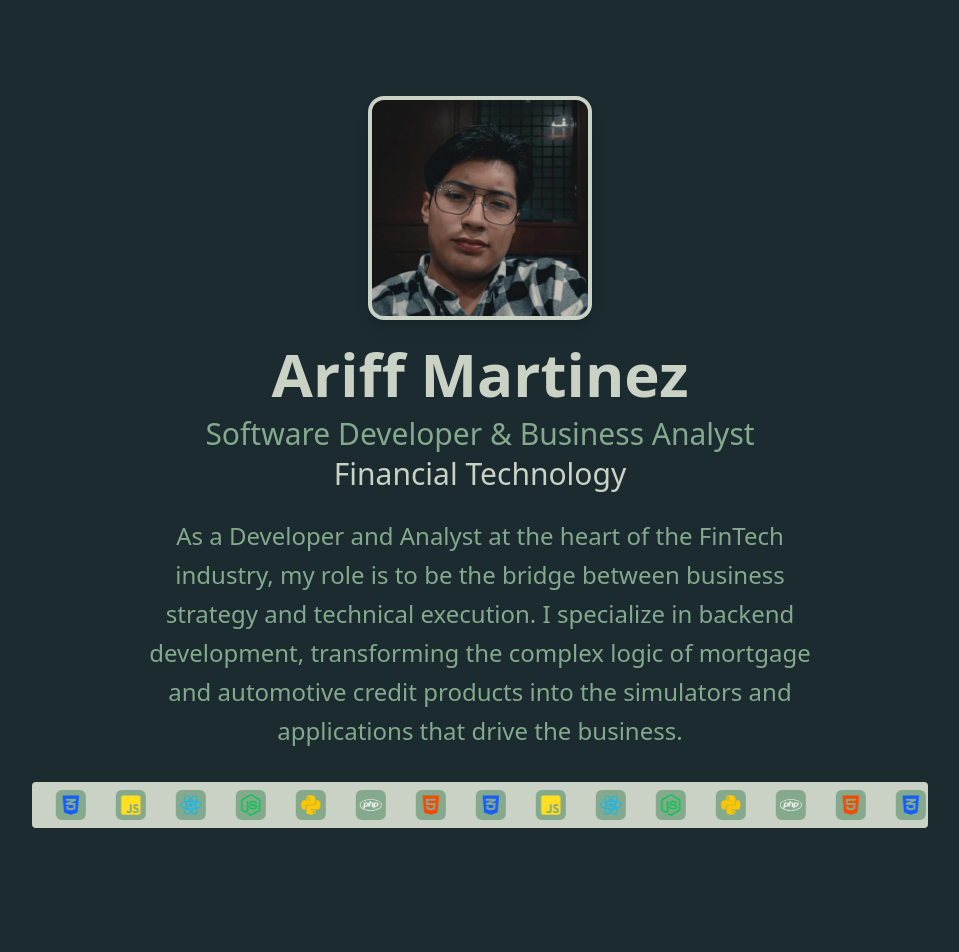
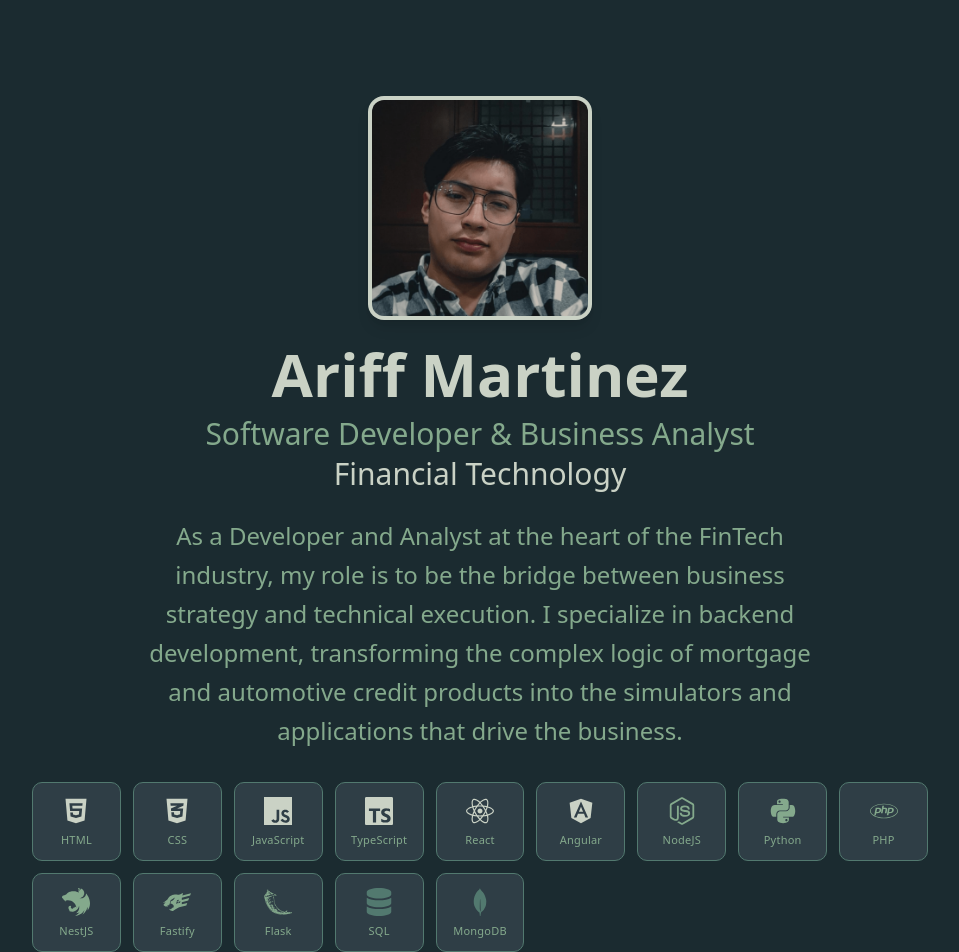
Before and after one commit to Ariff-dev/Portfolio, a React (Vite) app: page / in a window 1280 px wide. Shown: the top 952 px of the page, without its empty margins (160-1119 px from the left). Built offline with nearby package versions, Linux system fonts and the light colour scheme.

Commit message:
refac(ui): TechCarrousel Colors, Grid and Interfaces

```diff
--- a/package.json
+++ b/package.json
@@ -12,6 +12,7 @@
   "dependencies": {
     "@tailwindcss/vite": "^4.1.14",
     "lucide": "^1.3.0",
+    "lucide-react": "^1.3.0",
     "react": "^19.1.1",
     "react-dom": "^19.1.1",
     "react-icons": "^5.5.0",
--- a/src/components/landing/hero/TechCarrousel.tsx
+++ b/src/components/landing/hero/TechCarrousel.tsx
@@ -1,37 +1,157 @@
 import {
-  FaReact,
+  FaHtml5,
+  FaCss3Alt,
   FaNodeJs,
   FaPython,
   FaPhp,
-  FaHtml5,
-  FaCss3Alt,
-  FaJsSquare,
+  FaReact,
+  FaAngular,
+  FaDatabase,
 } from "react-icons/fa";
+import {
+  SiJavascript,
+  SiTypescript,
+  SiNestjs,
+  SiFastify,
+  SiFlask,
+  SiMongodb,
+} from "react-icons/si";
+import type { TechCategory, Tech } from "../interfaces";
 
-const technologies = [
-  { name: "React", icon: <FaReact className="text-sky-400 bg-(--secondary) p-1 rounded-md" size={30} /> },
-  { name: "Node.js", icon: <FaNodeJs className="text-green-500  bg-(--secondary) p-1 rounded-md" size={30} /> },
-  { name: "Python", icon: <FaPython className="text-yellow-400  bg-(--secondary) p-1 rounded-md" size={30} /> },
-  { name: "Java", icon: <FaPhp className="text-white  bg-(--secondary) p-1 rounded-md" size={30} /> },
-  { name: "HTML5", icon: <FaHtml5 className="text-orange-600  bg-(--secondary) p-1 rounded-md" size={30} /> },
-  { name: "CSS3", icon: <FaCss3Alt className="text-blue-600  bg-(--secondary) p-1 rounded-md" size={30} /> },
-  { name: "JavaScript", icon: <FaJsSquare className="text-yellow-300  bg-(--secondary) p-1 rounded-md" size={30} /> },
+const ICON_SIZE = 28;
+
+const COLOR: Record<TechCategory, string> = {
+  frontend: "var(--primary)",
+  backend: "var(--secondary)",
+  database: "var(--complementary)",
+};
+
+const technologies: Tech[] = [
+  {
+    name: "HTML",
+    icon: <FaHtml5 size={ICON_SIZE} color={COLOR.frontend} />,
+    category: "frontend",
+  },
+  {
+    name: "CSS",
+    icon: <FaCss3Alt size={ICON_SIZE} color={COLOR.frontend} />,
+    category: "frontend",
+  },
+  {
+    name: "JavaScript",
+    icon: <SiJavascript size={ICON_SIZE} color={COLOR.frontend} />,
+    category: "frontend",
+  },
+  {
+    name: "TypeScript",
+    icon: <SiTypescript size={ICON_SIZE} color={COLOR.frontend} />,
+    category: "frontend",
+  },
+  {
+    name: "React",
+    icon: <FaReact size={ICON_SIZE} color={COLOR.frontend} />,
+    category: "frontend",
+  },
+  {
+    name: "Angular",
+    icon: <FaAngular size={ICON_SIZE} color={COLOR.frontend} />,
+    category: "frontend",
+  },
+  {
+    name: "NodeJS",
+    icon: <FaNodeJs size={ICON_SIZE} color={COLOR.backend} />,
+    category: "backend",
+  },
+  {
+    name: "Python",
+    icon: <FaPython size={ICON_SIZE} color={COLOR.backend} />,
+    category: "backend",
+  },
+  {
+    name: "PHP",
+    icon: <FaPhp size={ICON_SIZE} color={COLOR.backend} />,
+    category: "backend",
+  },
+  {
+    name: "NestJS",
+    icon: <SiNestjs size={ICON_SIZE} color={COLOR.backend} />,
+    category: "backend",
+  },
+  {
+    name: "Fastify",
+    icon: <SiFastify size={ICON_SIZE} color={COLOR.backend} />,
+    category: "backend",
+  },
+  {
+    name: "Flask",
+    icon: <SiFlask size={ICON_SIZE} color={COLOR.backend} />,
+    category: "backend",
+  },
+  {
+    name: "SQL",
+    icon: <FaDatabase size={ICON_SIZE} color={COLOR.database} />,
+    category: "database",
+  },
+  {
+    name: "MongoDB",
+    icon: <SiMongodb size={ICON_SIZE} color={COLOR.database} />,
+    category: "database",
+  },
 ];
 
-const TechCarousel = () => {
-  // 🔁 Repetimos más veces para evitar reinicio visible
-  const items = Array(6).fill(technologies).flat();
-
+const TechGrid = () => {
   return (
-    <div className="overflow-hidden w-full p-2 bg-(--primary) rounded-sm">
-      <div className="flex animate-marquee whitespace-nowrap">
-        {items.map((tech, i) => (
+    <div className="w-full">
+      <div
+        style={{
+          display: "grid",
+          gridTemplateColumns: "repeat(auto-fill, minmax(82px, 1fr))",
+          gap: "12px",
+        }}
+      >
+        {technologies.map((tech) => (
           <div
-            key={i}
-            className="flex flex-col items-center justify-center min-w-[60px]"
+            key={tech.name}
+            style={{
+              display: "flex",
+              flexDirection: "column",
+              alignItems: "center",
+              justifyContent: "center",
+              gap: "8px",
+              padding: "14px 8px",
+              borderRadius: "10px",
+              backgroundColor: "var(--surface)",
+              border: "1px solid var(--border)",
+              cursor: "default",
+              transition:
+                "transform 0.2s ease, background-color 0.2s ease, box-shadow 0.2s ease",
+            }}
+            onMouseEnter={(e) => {
+              const el = e.currentTarget;
+              el.style.transform = "translateY(-3px)";
+              el.style.backgroundColor = "var(--surface-elevated)";
+              el.style.boxShadow = "0 6px 20px rgba(0,0,0,0.2)";
+            }}
+            onMouseLeave={(e) => {
+              const el = e.currentTarget;
+              el.style.transform = "translateY(0)";
+              el.style.backgroundColor = "var(--surface)";
+              el.style.boxShadow = "none";
+            }}
           >
             {tech.icon}
-
+            <span
+              style={{
+                fontSize: "11px",
+                fontWeight: 500,
+                color: "var(--text-muted)",
+                letterSpacing: "0.02em",
+                textAlign: "center",
+                lineHeight: 1.2,
+              }}
+            >
+              {tech.name}
+            </span>
           </div>
         ))}
       </div>
@@ -39,4 +159,4 @@ const TechCarousel = () => {
   );
 };
 
-export default TechCarousel;
+export default TechGrid;
```
Also changed, not shown: src/components/landing/interfaces/Hero.interface.ts (added, +9 -0 lines), src/components/landing/interfaces/index.ts (added), 1 other file (tests, documents, lock files or other folders).
